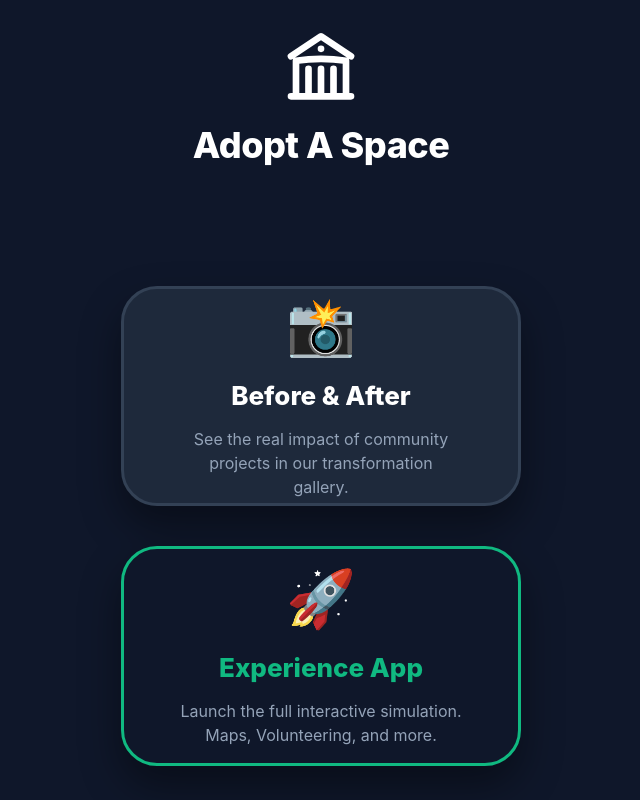
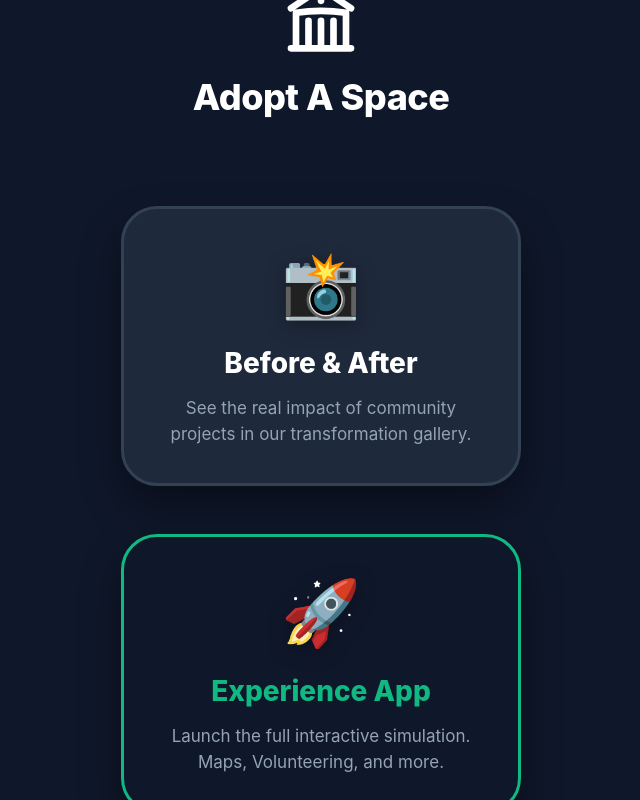
Before and after one commit to AdoptASpace/AdoptASpace, a plain HTML site: page index.html in a window 1280 px wide. Shown: the whole page, without its empty margins (319-959 px from the left). Drawn offline with Linux system fonts and the light colour scheme.

Commit message:
index.html

```diff
--- a/index.html
+++ b/index.html
@@ -8,11 +8,15 @@
 /* ==========================================================================
    1. CORE ARCHITECTURE & CSS VARIABLES
    ==========================================================================
+   This section defines the fundamental building blocks of the design system.
+   We use CSS variables (Custom Properties) to allow for real-time theming
+   (Dark/Light mode) and consistent spacing values across the application.
 */
 
 :root {
     /* --- Brand Palette: Emerald & Slate ---
        Defined using HSL for easy runtime manipulation via JS if needed.
+       This allows us to calculate hover states and glows dynamically.
     */
     --hue-brand: 150; /* Primary Hue (Emerald Green) */
 
@@ -54,7 +58,7 @@
     --shadow-float: 0 10px 40px -10px rgba(0,0,0,0.3);
 
     /* --- Layout Constants ---
-       ADJUSTED: Increased spacing for better breathing room.
+       These control the physical dimensions of fixed elements.
     */
     --header-height: 70px;
     --nav-height: 90px;
@@ -72,6 +76,7 @@
 
 /* --- Theme: Dark Mode Overrides ---
    Activated via data-theme="dark" on body tag.
+   Redefines semantic variables for dark contexts.
 */
 [data-theme="dark"] {
     --bg-app: #020617;
@@ -114,8 +119,9 @@ body {
 }
 
 /* ==========================================================================
-   2. GATEWAY & GALLERY STYLES
+   2. GATEWAY & GALLERY STYLES (UPDATED)
    ==========================================================================
+   This section handles the initial experience (Before/After vs App).
 */
 
 /* Full screen overlays */
@@ -135,7 +141,7 @@ body {
 }
 
 /* --- GATEWAY ENTRY OPTIONS (START MENU) ---
-   UPDATED: Increased margins and padding significantly.
+   UPDATED: Increased margins and padding significantly to prevent squishing.
 */
 .gateway-container {
     height: 100%;
@@ -146,14 +152,14 @@ body {
     flex-direction: column;
     justify-content: center;
     align-items: center;
-    /* Increased padding around the whole container */
+    /* Padding around the entire container */
     padding: 40px;
-    /* Increased gap between buttons */
-    gap: 40px;
+    /* Gap between the buttons and logo */
+    gap: 48px;
 }
 
 .gateway-logo {
-    margin-bottom: 60px;
+    margin-bottom: 20px;
     text-align: center;
     animation: float 3s ease-in-out infinite;
 }
@@ -164,11 +170,11 @@ body {
     100% { transform: translateY(0px); }
 }
 
-/* The Main Buttons */
+/* The Main Start Menu Buttons */
 .gateway-option {
     width: 100%;
-    /* Removed fixed aspect ratio to allow text to expand naturally */
-    min-height: 220px;
+    /* UPDATED: Increased min-height to allow content to stack without cramping */
+    min-height: 280px;
     background: #1e293b;
     border-radius: 36px;
     display: flex;
@@ -178,15 +184,15 @@ body {
     color: white;
     text-align: center;
     cursor: pointer;
-    border: 3px solid #334155; /* Thicker border */
+    border: 3px solid #334155; /* Thicker border for tactile feel */
     transition: transform 0.2s, border-color 0.2s, background-color 0.2s;
     position: relative;
     overflow: hidden;
     box-shadow: 0 20px 40px rgba(0,0,0,0.4);
 
-    /* *** CRITICAL UPDATE *** */
-    /* Massive padding to ensure text never touches the edges */
-    padding: 40px;
+    /* *** CRITICAL UPDATE: PADDING *** */
+    /* Generous padding ensures text doesn't touch edges even on small screens */
+    padding: 40px 24px;
 }
 
 .gateway-option:active {
@@ -202,7 +208,7 @@ body {
 .gateway-option h2 {
     color: white;
     margin-bottom: 16px;
-    font-size: 26px;
+    font-size: 28px;
     font-weight: 800;
     z-index: 2;
     line-height: 1.2;
@@ -210,8 +216,8 @@ body {
 
 .gateway-option p {
     color: #94a3b8;
-    font-size: 16px;
-    /* Limit width to ensure readability */
+    font-size: 17px;
+    /* Limit width to ensure readability lines aren't too long */
     max-width: 90%;
     margin: 0;
     z-index: 2;
@@ -219,9 +225,10 @@ body {
 }
 
 .gateway-icon {
-    font-size: 56px;
-    margin-bottom: 20px;
+    font-size: 64px;
+    margin-bottom: 24px;
     z-index: 2;
+    filter: drop-shadow(0 4px 10px rgba(0,0,0,0.3));
 }
 
 /* --- BEFORE & AFTER GALLERY (Vertical Stack) ---
```
